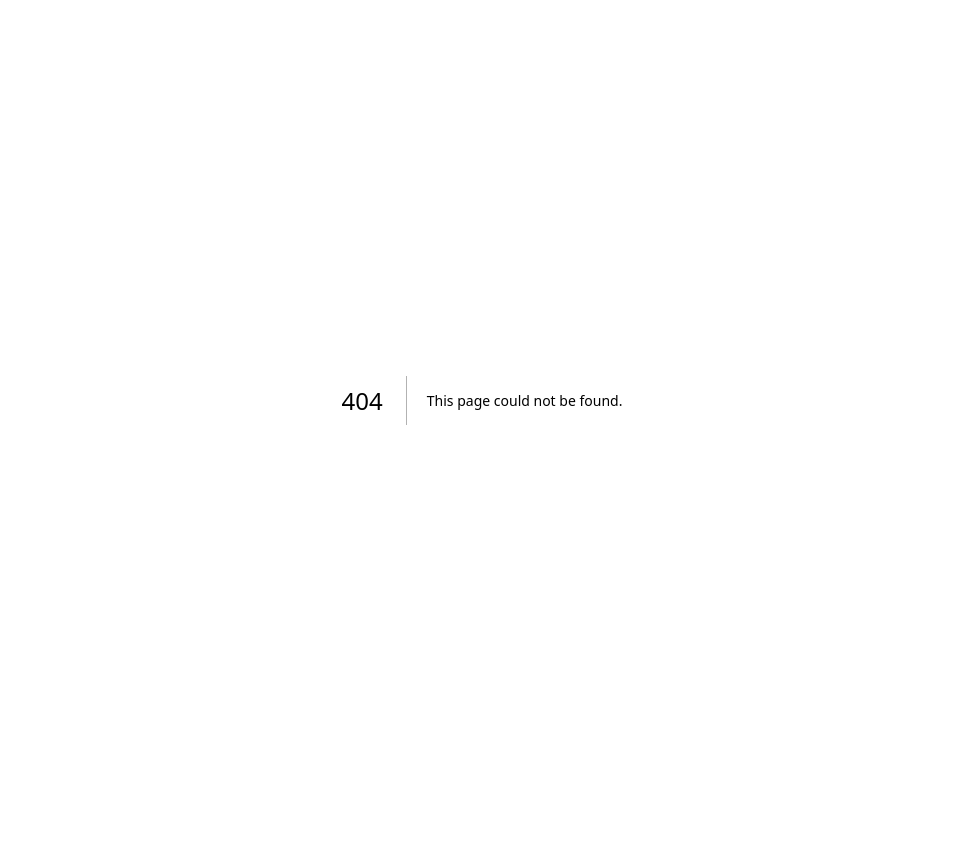
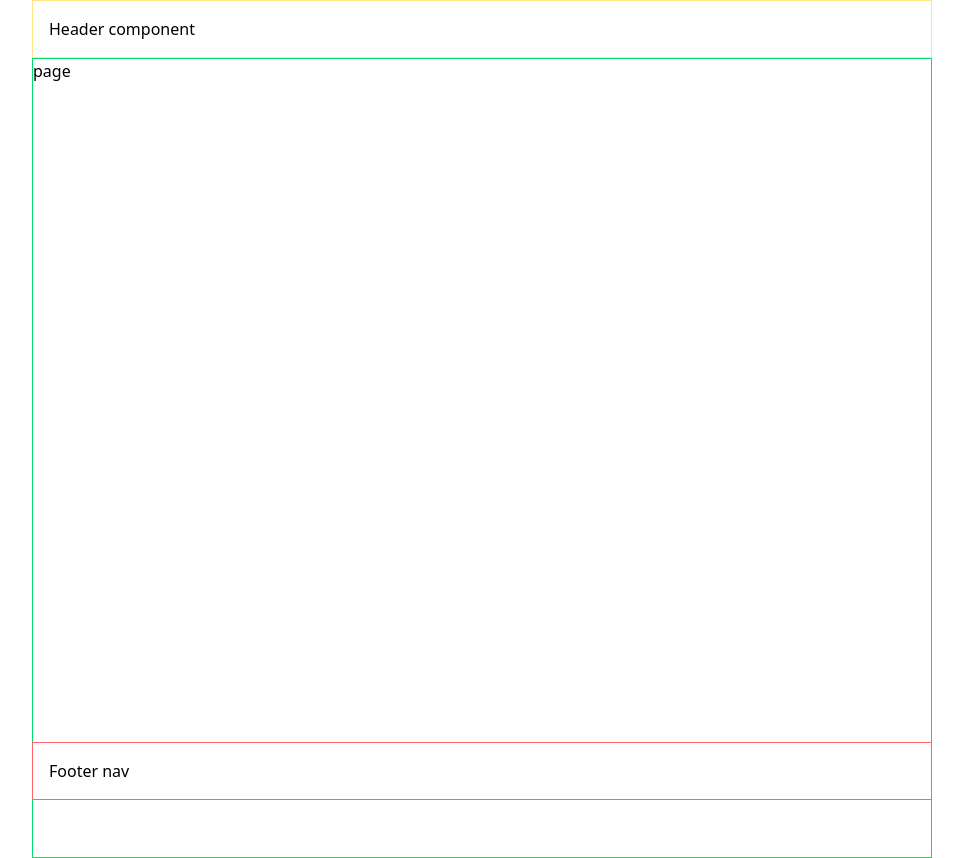
Before and after one commit to C3sar10/FIT-FORGE, a Next.js app: page /dash/plans in a window 1280 px wide. Before the commit this address had no page. Shown: the whole page, without its empty margins (158-1121 px from the left). Before the commit the page ends 800 px from the top, so only its background shows below. Built offline with nearby package versions, Linux system fonts and the light colour scheme.

Commit message:
updated pages arch & created page container component

```diff
--- /dev/null
+++ b/src/app/dash/layout.tsx
@@ -0,0 +1,21 @@
+import { ThemeProvider } from "next-themes";
+import { Metadata } from "next";
+import PageContainer from "@/components/ui/PageContainer";
+
+export default function RootLayout({
+  children,
+}: {
+  children: React.ReactNode;
+}) {
+  return (
+    <PageContainer>
+      <div className="p-4 border-amber-200 border">Header component</div>
+      <main className="w-full h-full min-h-dvh border-green-400 border">
+        {children}
+      </main>
+      <div className="fixed w-full max-w-[900px] bottom-0 left-0 right-0 mx-auto p-4 border border-red-400">
+        Footer nav
+      </div>
+    </PageContainer>
+  );
+}
--- /dev/null
+++ b/src/app/dash/plans/page.tsx
@@ -0,0 +1,9 @@
+import React from "react";
+
+type Props = {};
+
+const page = (props: Props) => {
+  return <div>page</div>;
+};
+
+export default page;
--- /dev/null
+++ b/src/app/dash/progress/page.tsx
@@ -0,0 +1,9 @@
+import React from "react";
+
+type Props = {};
+
+const page = (props: Props) => {
+  return <div>page</div>;
+};
+
+export default page;
--- /dev/null
+++ b/src/app/dash/schedule/page.tsx
@@ -0,0 +1,9 @@
+import React from "react";
+
+type Props = {};
+
+const page = (props: Props) => {
+  return <div>page</div>;
+};
+
+export default page;
--- /dev/null
+++ b/src/app/dash/workouts/page.tsx
@@ -0,0 +1,9 @@
+import React from "react";
+
+type Props = {};
+
+const page = (props: Props) => {
+  return <div>page</div>;
+};
+
+export default page;
--- a/src/app/page.tsx
+++ b/src/app/page.tsx
@@ -1,9 +1,10 @@
-'use client';
+"use client";
 
 import ThemeToggle from "../components/ThemeToggle";
 import { useTheme } from "next-themes";
 import { useState, useEffect } from "react";
 
+import "../styles/globals.css";
 export default function Page() {
   const [mounted, setMounted] = useState(false);
   const { resolvedTheme } = useTheme();
--- a/src/app/signUpPage/page.tsx
+++ b/src/app/signUpPage/page.tsx
@@ -0,0 +1,14 @@
+import PageContainer from "@/components/ui/PageContainer";
+import React from "react";
+
+type Props = {};
+
+const page = (props: Props) => {
+  return (
+    <PageContainer>
+      <div>hello sign up</div>
+    </PageContainer>
+  );
+};
+
+export default page;
--- /dev/null
+++ b/src/components/ui/PageContainer.tsx
@@ -0,0 +1,15 @@
+import React from "react";
+
+type PageContainerProps = {
+  children: React.ReactNode;
+};
+
+const PageContainer: React.FC<PageContainerProps> = ({ children }) => {
+  return (
+    <div className="relative w-full h-full min-h-dvh mx-auto my-0 flex flex-col max-w-[900px]">
+      {children}
+    </div>
+  );
+};
+
+export default PageContainer;
--- a/src/styles/globals.css
+++ b/src/styles/globals.css
@@ -1,10 +1,10 @@
 @import "tailwindcss";
 
-@import "tailwindcss/preflight";
-@import "tailwindcss/utilities";
+/*@import "tailwindcss/preflight";
+@import "tailwindcss/utilities";*/
 
 /* You can add your global styles here */
 :root {
-    --primary-color: hsl(85, 85%, 35%);
-    --secondary-color: rgb(101, 163, 13, 20%);
+  --primary-color: hsl(85, 85%, 35%);
+  --secondary-color: rgb(101, 163, 13, 20%);
 }
```
Also changed, not shown: src/app/layout.tsx (+9 -2 lines), src/app/home/page.tsx (deleted), src/app/workouts/page.tsx (deleted).
